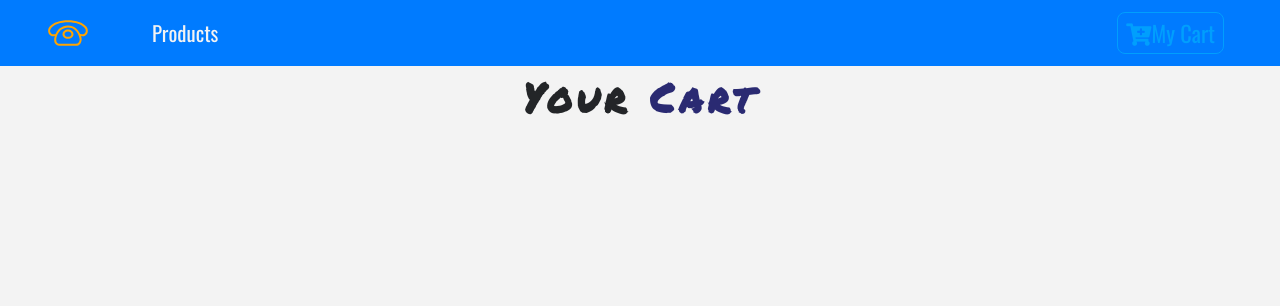
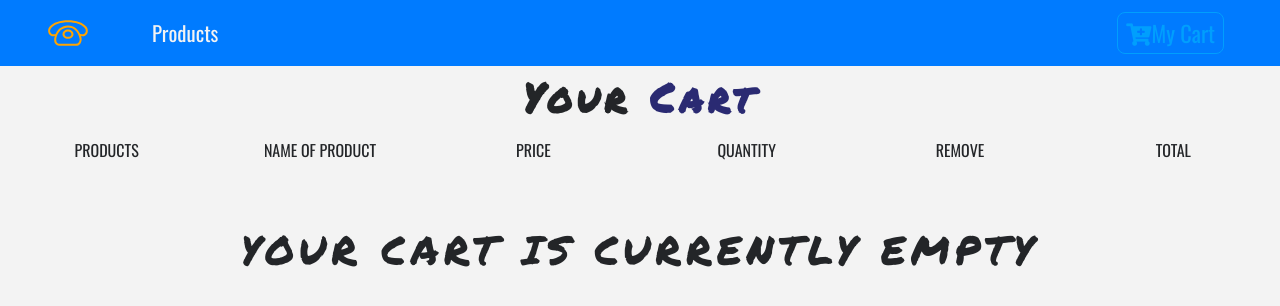
Before and after one commit to globe45/phone_E-commerce, a React (Create React App) app: page /cart in a window 1280 px wide. Shown: the top 306 px of the page. Built offline with nearby package versions, Linux system fonts and the light colour scheme.

Commit message:
starting a big page i.e, cart page2

```diff
--- a/src/Component/Cart/Cart.js
+++ b/src/Component/Cart/Cart.js
@@ -1,11 +1,15 @@
 import React, {Component} from 'react';
 import Title from "../Title";
+import CartColumns from "./CartColumns";
+import EmptyCart from "./EmptyCart";
 
 export default class Cart extends Component{
   render(){
     return(
        <section>
         <Title name="your " title="cart" />
+        <CartColumns />
+        <EmptyCart />
        </section>
     );
   }
--- /dev/null
+++ b/src/Component/Cart/CartColumns.js
@@ -0,0 +1,28 @@
+import React from "react";
+export default function CartColumns(){
+  return(
+    <div className="container-fluid text-center d-none d-lg-block">
+     <div className="row">
+    <div className="col-10 mx-auto col-lg-2">
+       <p className="text-uppercase">Products</p>
+      </div>
+   <div className="col-10 mx-auto col-lg-2">
+       <p className="text-uppercase">Name of Product</p>
+     </div>
+    <div className="col-10 mx-auto col-lg-2">
+       <p className="text-uppercase">Price</p>
+     </div>
+    <div className="col-10 mx-auto col-lg-2">
+      <p className="text-uppercase">quantity</p>
+      </div>
+    <div className="col-10 mx-auto col-lg-2">
+      <p className="text-uppercase">remove</p>
+      </div>
+     <div className="col-10 mx-auto col-lg-2">
+      <p className="text-uppercase">total</p>
+      </div>
+
+     </div>
+    </div>
+  )
+}
--- /dev/null
+++ b/src/Component/Cart/EmptyCart.js
@@ -0,0 +1,12 @@
+import React from "react";
+export default function EmptyCart(){
+  return(
+    <div className="container mt-5">
+    <div className="row">
+    <div className="col-10 mx-auto text-center text-title">
+    <h1> your cart is currently empty</h1>
+    </div>
+    </div>
+    </div>
+  )
+}
```
